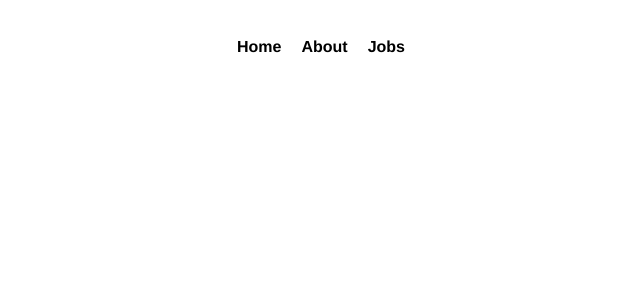
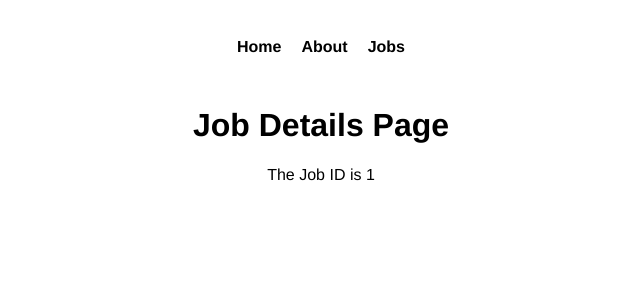
Before and after one commit to ciamac-da/vue-routing-0, a Vue app: page /jobs/1 in a window 1280 px wide. Before the commit this address had no page. Shown: the top 300 px of the page, without its empty margins (319-959 px from the left). Built offline with nearby package versions, Linux system fonts and the light colour scheme.

Commit message:
Verified by Marti4n v1.0.3 Route parameters

```diff
--- a/src/router/index.js
+++ b/src/router/index.js
@@ -1,7 +1,8 @@
 import { createRouter, createWebHistory } from 'vue-router'
 import Home from '../views/Home.vue'
 import About from '../views/About.vue'
-import Jobs from '../views//jobs/Jobs.vue'
+import Jobs from '../views/jobs/Jobs.vue'
+import JobDetails from '../views/jobs/JobDetails.vue'
 
 const routes = [
   {
@@ -19,6 +20,11 @@
     name: 'Jobs',
     component: Jobs
   },
+  {
+      path: '/jobs/:id',
+      name: 'JobDetails',
+      component: JobDetails
+  }
 ]
 
 const router = createRouter({
--- a/src/views/jobs/JobDetails.vue
+++ b/src/views/jobs/JobDetails.vue
@@ -1,11 +1,15 @@
-
-
 <template>
-  Job details
+  <h1>Job Details Page </h1>
+  <p>The Job ID is {{ id }}</p>
 </template>
 
 <script>
 export default {
+    data() {
+        return {
+            id: this.$route.params.id
+        }
+    },
 }
 </script>
 
--- a/src/views/jobs/Jobs.vue
+++ b/src/views/jobs/Jobs.vue
@@ -1,6 +1,4 @@
-
-
-<template>
+  <template>
   <h1>Jobs</h1>
   <div v-for="job in jobs" :key="job.id">
     <h2>{{ job.title }}</h2>
@@ -13,6 +11,7 @@
     return {
       jobs: [
         { title: 'Cia AEM Developer', id: 1, details: 'lorem1' },
+        { title: 'Cia MERN-STACK Developer', id: 1, details: 'lorem1' },
         { title: 'Cia Web Developer', id: 2, details: 'lorem2' },
         { title: 'Cia Vue Developer', id: 3, details: 'lorem3' },
       ],
```
